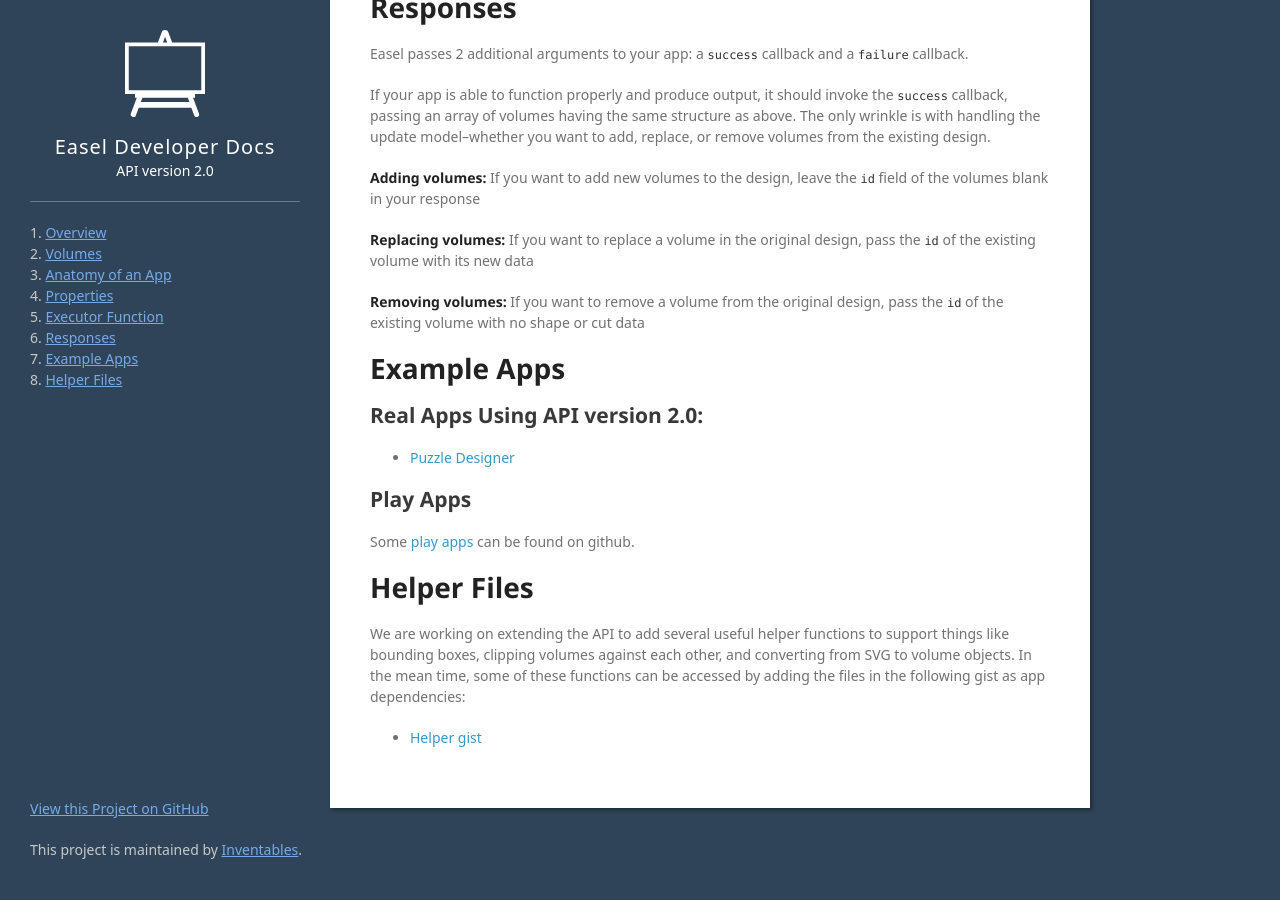
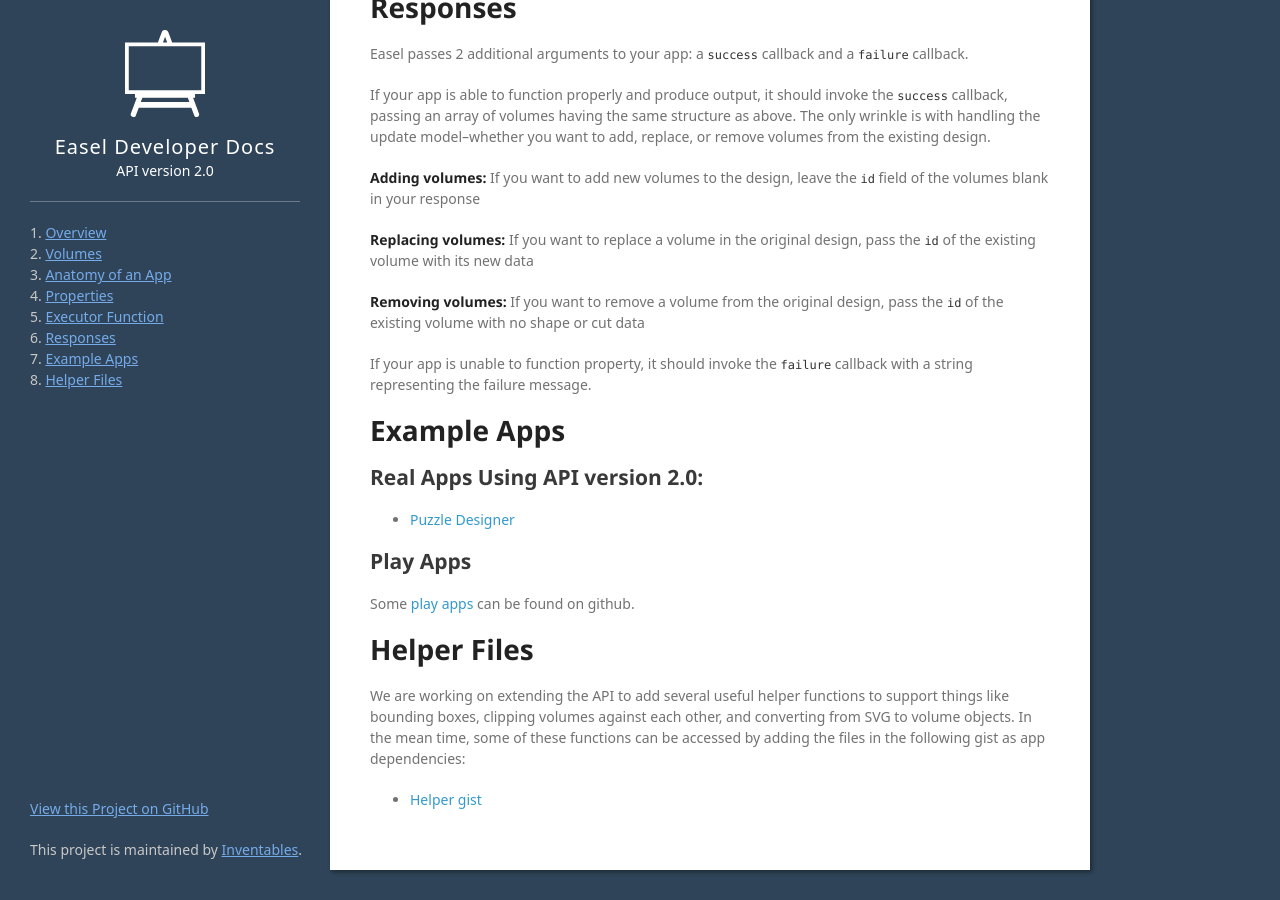
Before and after one commit to inventables/easel-dev, a Jekyll site: the page built from index.md, in a window 1280 px wide and 900 px high, scrolled down 4989 px. Built offline with Jekyll 4.4.1, drawn with Linux system fonts in a browser that asks for light colours; some web fonts are replaced.

Commit message:
Added documentation for the failure callback

```diff
--- a/index.md
+++ b/index.md
@@ -222,6 +222,8 @@ If your app is able to function properly and produce output, it should invoke th
 
 **Removing volumes:** If you want to remove a volume from the original design, pass the `id` of the existing volume with no shape or cut data
 
+If your app is unable to function property, it should invoke the `failure` callback with a string representing the failure message.
+
 # <a name="example-apps"></a> Example Apps
 
 ## Real Apps Using API version 2.0:
```
